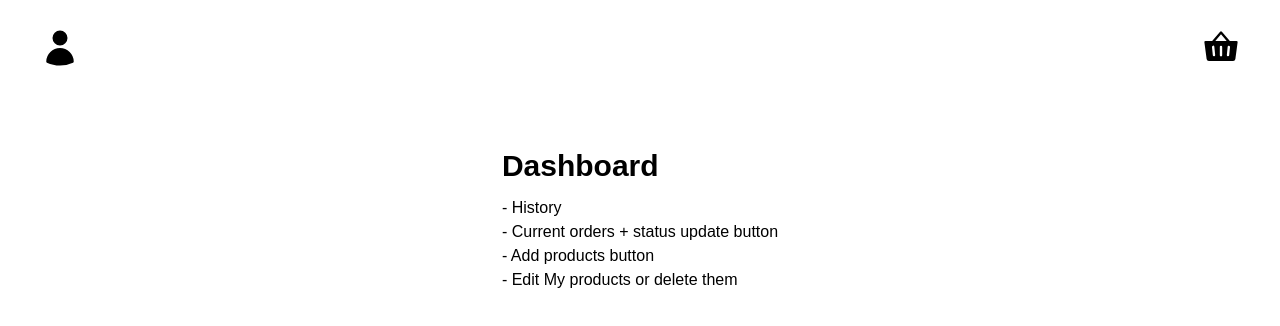
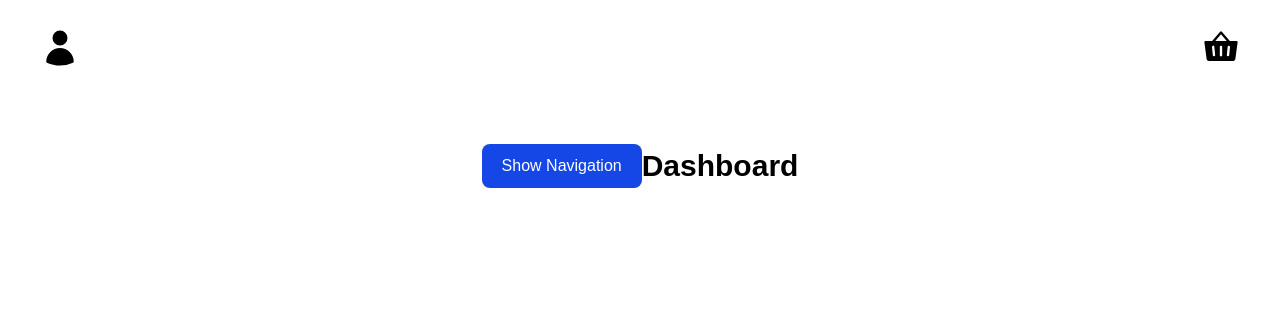
Before and after one commit to narendra-create/Best-Fullstack-Projects, a Next.js app in the folder Local-Bite/client/: page /VendorTools/Dashboard in a window 1280 px wide. Shown: the top 326 px of the page. Built offline with nearby package versions, Linux system fonts and the light colour scheme.

Commit message:
FEAT: Added simple Drawrs for vendor dashboard

```diff
--- a/Local-Bite/client/app/VendorTools/Dashboard/page.js
+++ b/Local-Bite/client/app/VendorTools/Dashboard/page.js
@@ -1,17 +1,72 @@
+"use client"
 import React from 'react'
+import { useState } from 'react'
 
 const DashBoard = () => {
+  //hooks
+  const [showDrawer, setShowDrawer] = useState(false)
+
   return (
     <div className='text-black mt-34 mx-auto w-full flex items-center justify-center'>
-      <div>
-          <h1 className='font-bold text-3xl my-3'>Dashboard</h1>
-        <ol>
+      <section className='bg-amber-50 top-0'>
+        <div>
+          {/* Button */}
+          <button
+            onClick={() => setShowDrawer(true)}
+            className="text-white bg-blue-700 px-5 py-2.5 rounded-lg"
+          >
+            Show Navigation
+          </button>
+
+          <div
+            className={`fixed top-0 left-0 z-40 h-screen p-4 bg-white w-64 flex flex-col justify-between transition-transform duration-300 ${showDrawer ? "translate-x-0" : "-translate-x-full"
+              }`}
+          >
+            {/* Close button */}
+            <button
+              onClick={() => setShowDrawer(false)}
+              className="absolute text-xl pr-4 top-4 right-3 text-gray-600"
+            >
+              ✕
+            </button>
+
+            {/* Drawer top content */}
+            <div>
+              <h5 className="font-semibold uppercase text-2xl text-gray-500 mb-12 ml-2 mt-2">
+                Menu
+              </h5>
+              <ul className="space-y-2 text-lg pl-2 text-center">
+                <li className="border-b-2 border-slate-200 pb-4 pt-4 hover:bg-slate-100 hover:text-xl transition-all ease-in-out duration-400 rounded-2xl">
+                  <a href="/">Home</a>
+                </li>
+                <li className="border-b-2 border-slate-200 pb-4 pt-4 hover:bg-slate-100 hover:text-xl transition-all ease-in-out duration-400 rounded-2xl">
+                  <a href="#">Your Orders</a>
+                </li>
+                <li className="border-b-2 border-slate-200 pb-4 pt-4 hover:bg-slate-100 hover:text-xl transition-all ease-in-out duration-400 rounded-2xl">
+                  <a href="/VendorTools/Addproducts">Add Products</a>
+                </li>
+              </ul>
+            </div>
+
+            {/* Drawer bottom logout */}
+            <div className="border-t-2 border-slate-200 pt-4 text-center">
+              <button className="w-full bg-red-500 text-white py-2 rounded-lg hover:bg-red-600 transition-all">
+                Logout
+              </button>
+            </div>
+          </div>
+
+        </div>
+      </section>
+      <section>
+        <h1 className='font-bold text-3xl my-3'>Dashboard</h1>
+        {/* <ol>
           <li>- History</li>
           <li>- Current orders + status update button</li>
           <li>- Add products button</li>
           <li>- Edit My products or delete them</li>
-        </ol>
-      </div>
+        </ol> */}
+      </section>
     </div>
   )
 }
--- a/Local-Bite/client/app/layout.js
+++ b/Local-Bite/client/app/layout.js
@@ -19,11 +19,12 @@ export const metadata = {
 };
 
 export default function RootLayout({ children }) {
+
   return (
     <html lang="en">
       <body
         className={`${geistSans.variable} ${geistMono.variable} antialiased`}
-       >
+      >
         <Navbar />
         <Providers>
           {children}
```
Also changed, not shown: 1 other file (tests, documents, lock files or other folders).
